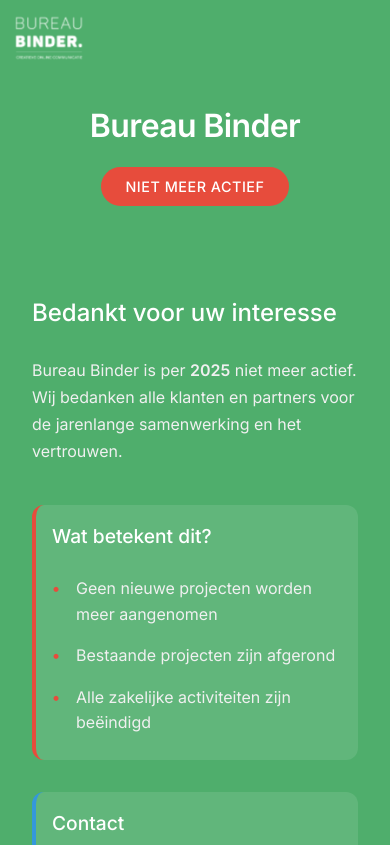
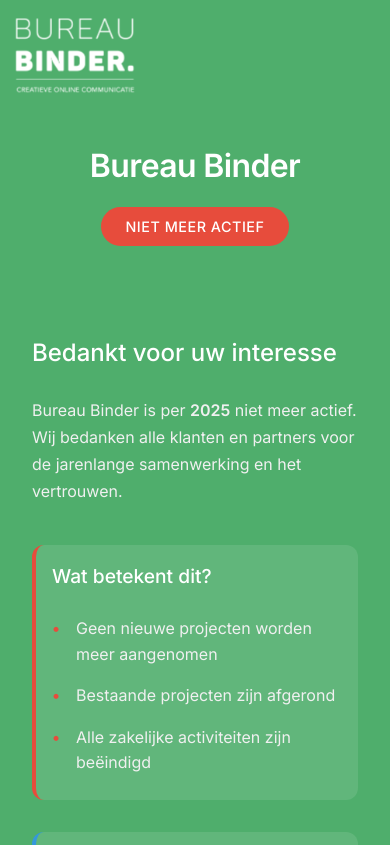
Before and after one commit to tomderoos/bureubinder_2025, a plain HTML site: page index.html in a window 390 px wide. Shown: the top 845 px of the page. Drawn offline with Linux system fonts and the light colour scheme.

Commit message:
Vergroot logo en update responsive marges

```diff
--- a/styles.css
+++ b/styles.css
@@ -41,8 +41,7 @@ body {
 }
 
 .logo {
-    max-height: 60px;
-    max-width: auto;
+    max-height: 140px;
     width: auto;
     height: auto;
     object-fit: contain;
@@ -183,7 +182,7 @@ body {
 @media (max-width: 768px) {
     .main-container {
         padding: 1rem;
-        margin-top: 70px;
+        margin-top: 120px;
     }
 
     .top-header {
@@ -191,7 +190,7 @@ body {
     }
 
     .logo {
-        max-height: 50px;
+        max-height: 100px;
     }
 
     .company-name {
@@ -213,11 +212,11 @@ body {
 
 @media (max-width: 480px) {
     .main-container {
-        margin-top: 60px;
+        margin-top: 100px;
     }
 
     .logo {
-        max-height: 45px;
+        max-height: 80px;
     }
 
     .company-name {
```
